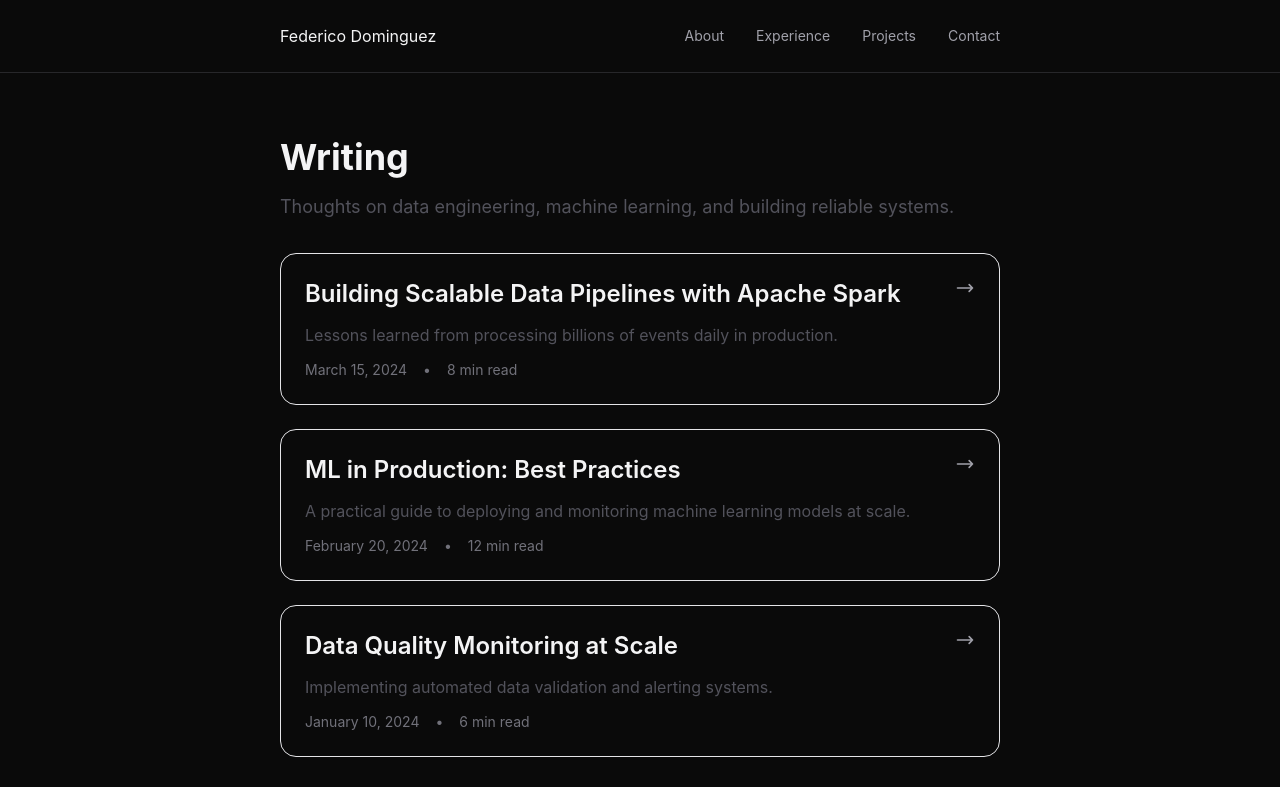
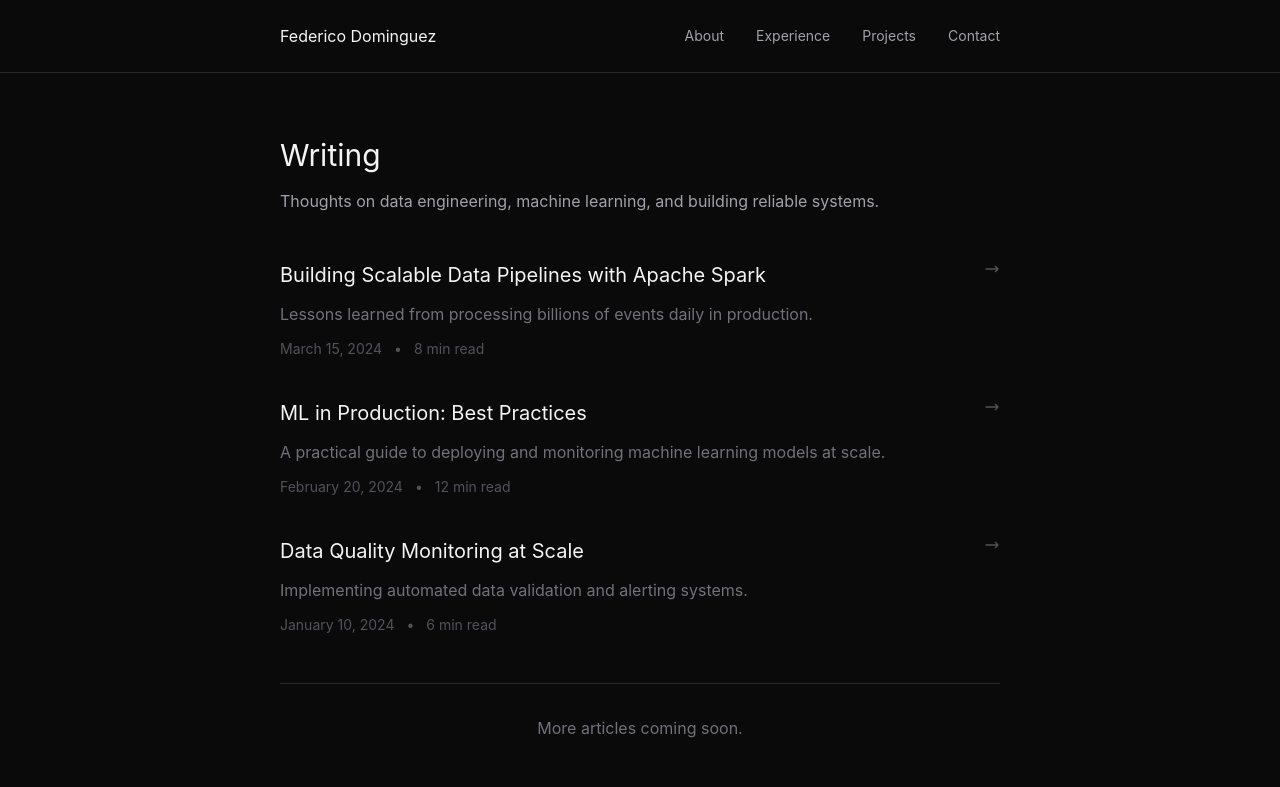
Before and after one commit to FedericoDM/federicodm.github.io, a Next.js app: page /writing in a window 1280 px wide. Shown: the top 787 px of the page. Built offline with nearby package versions, Linux system fonts and the light colour scheme.

Commit message:
Redesign Writing page with minimal dark theme
Remove card styling in favor of simple article list layout.
Use subtle hover states with gray to white transitions.
Simplify footer messaging and remove background colors.

Co-Authored-By: Claude Sonnet 4.5 <noreply@anthropic.com>

```diff
--- a/app/writing/page.tsx
+++ b/app/writing/page.tsx
@@ -34,27 +34,27 @@ const articles: Article[] = [
 
 export default function WritingPage() {
   return (
-    <div className="space-y-8">
+    <div className="space-y-12">
       <div className="space-y-4">
-        <h1 className="text-4xl font-bold">Writing</h1>
-        <p className="text-lg text-zinc-600 dark:text-zinc-400">
+        <h1 className="text-3xl font-normal text-zinc-100">Writing</h1>
+        <p className="text-zinc-400">
           Thoughts on data engineering, machine learning, and building reliable systems.
         </p>
       </div>
 
-      <div className="space-y-6">
+      <div className="space-y-10">
         {articles.map((article) => (
           <article
             key={article.slug}
-            className="group block p-6 rounded-2xl border border-zinc-200 dark:border-zinc-800 hover:border-accent dark:hover:border-accent transition-all hover:shadow-lg hover:shadow-accent/10"
+            className="group space-y-3"
           >
-            <Link href={`/writing/${article.slug}`} className="space-y-3">
+            <Link href={`/writing/${article.slug}`} className="block space-y-3">
               <div className="flex items-start justify-between gap-4">
-                <h2 className="text-2xl font-semibold group-hover:text-accent transition-colors">
+                <h2 className="text-xl font-normal text-zinc-100 group-hover:text-zinc-400 transition-colors">
                   {article.title}
                 </h2>
                 <svg
-                  className="w-5 h-5 text-zinc-400 group-hover:text-accent group-hover:translate-x-1 group-hover:-translate-y-1 transition-all flex-shrink-0"
+                  className="w-4 h-4 text-zinc-600 group-hover:text-zinc-400 flex-shrink-0 transition-colors"
                   fill="none"
                   viewBox="0 0 24 24"
                   stroke="currentColor"
@@ -68,11 +68,11 @@ export default function WritingPage() {
                 </svg>
               </div>
 
-              <p className="text-zinc-600 dark:text-zinc-400 leading-relaxed">
+              <p className="text-zinc-500 leading-relaxed">
                 {article.description}
               </p>
 
-              <div className="flex items-center gap-4 text-sm text-zinc-500">
+              <div className="flex items-center gap-3 text-sm text-zinc-600">
                 <time dateTime={article.date}>
                   {new Date(article.date).toLocaleDateString('en-US', {
                     year: 'numeric',
@@ -88,9 +88,9 @@ export default function WritingPage() {
         ))}
       </div>
 
-      <div className="mt-12 p-6 rounded-2xl bg-zinc-50 dark:bg-zinc-900 border border-zinc-200 dark:border-zinc-800">
-        <p className="text-zinc-600 dark:text-zinc-400 text-center">
-          More articles coming soon. Subscribe to my newsletter or follow me on social media for updates.
+      <div className="pt-8 border-t border-zinc-800">
+        <p className="text-zinc-500 text-center">
+          More articles coming soon.
         </p>
       </div>
     </div>
```
